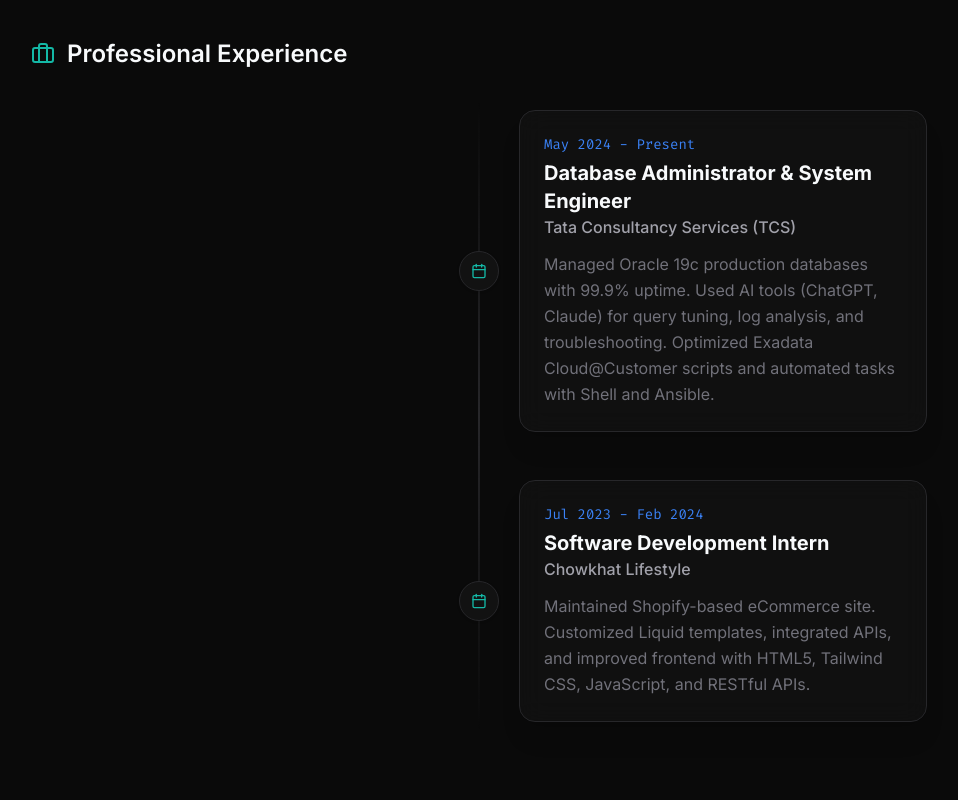
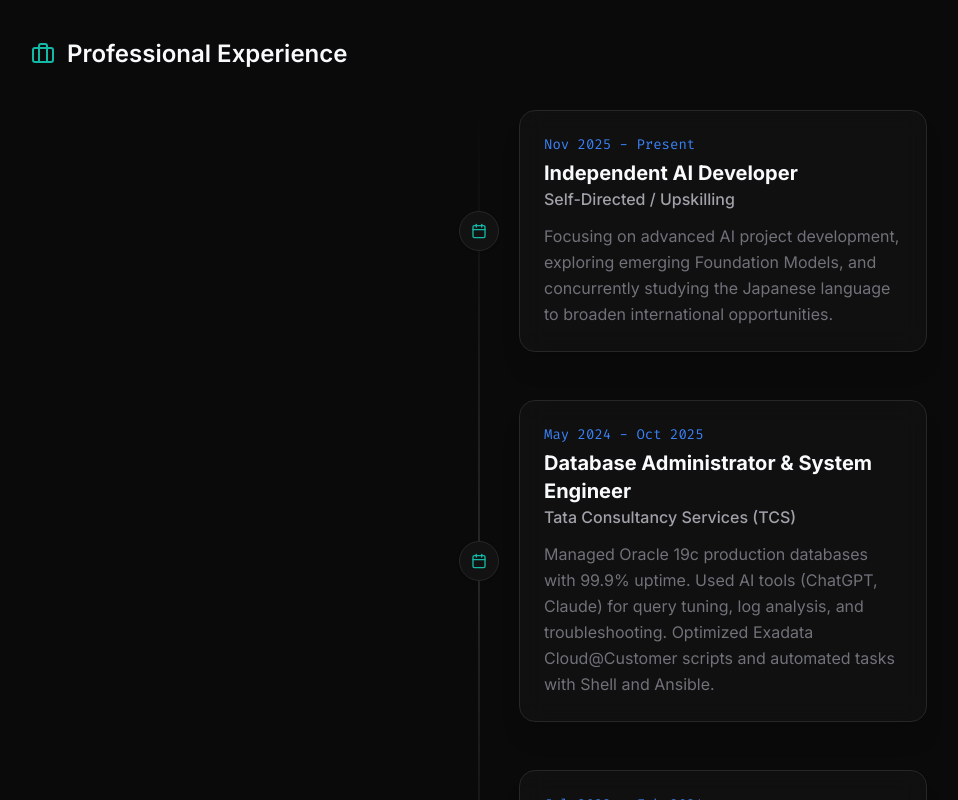
Before and after one commit to prayagx/portfoliowebsite2.0, a React (Vite) app: page / in a window 1280 px wide. Shown: the part 1140-1940 px from the top of the page, without its empty margins (161-1119 px from the left). Built offline with nearby package versions, Linux system fonts and the light colour scheme.

Commit message:
update: experience timeline to reflect resignation, current AI upskilling, and Japanese studies

```diff
--- a/src/sections/About.tsx
+++ b/src/sections/About.tsx
@@ -3,9 +3,15 @@ import { FadeIn } from '../components/FadeIn';
 
 const experiences = [
     {
+        role: "Independent AI Developer",
+        company: "Self-Directed / Upskilling",
+        period: "Nov 2025 - Present",
+        description: "Focusing on advanced AI project development, exploring emerging Foundation Models, and concurrently studying the Japanese language to broaden international opportunities."
+    },
+    {
         role: "Database Administrator & System Engineer",
         company: "Tata Consultancy Services (TCS)",
-        period: "May 2024 - Present",
+        period: "May 2024 - Oct 2025",
         description: "Managed Oracle 19c production databases with 99.9% uptime. Used AI tools (ChatGPT, Claude) for query tuning, log analysis, and troubleshooting. Optimized Exadata Cloud@Customer scripts and automated tasks with Shell and Ansible."
     },
     {
```
